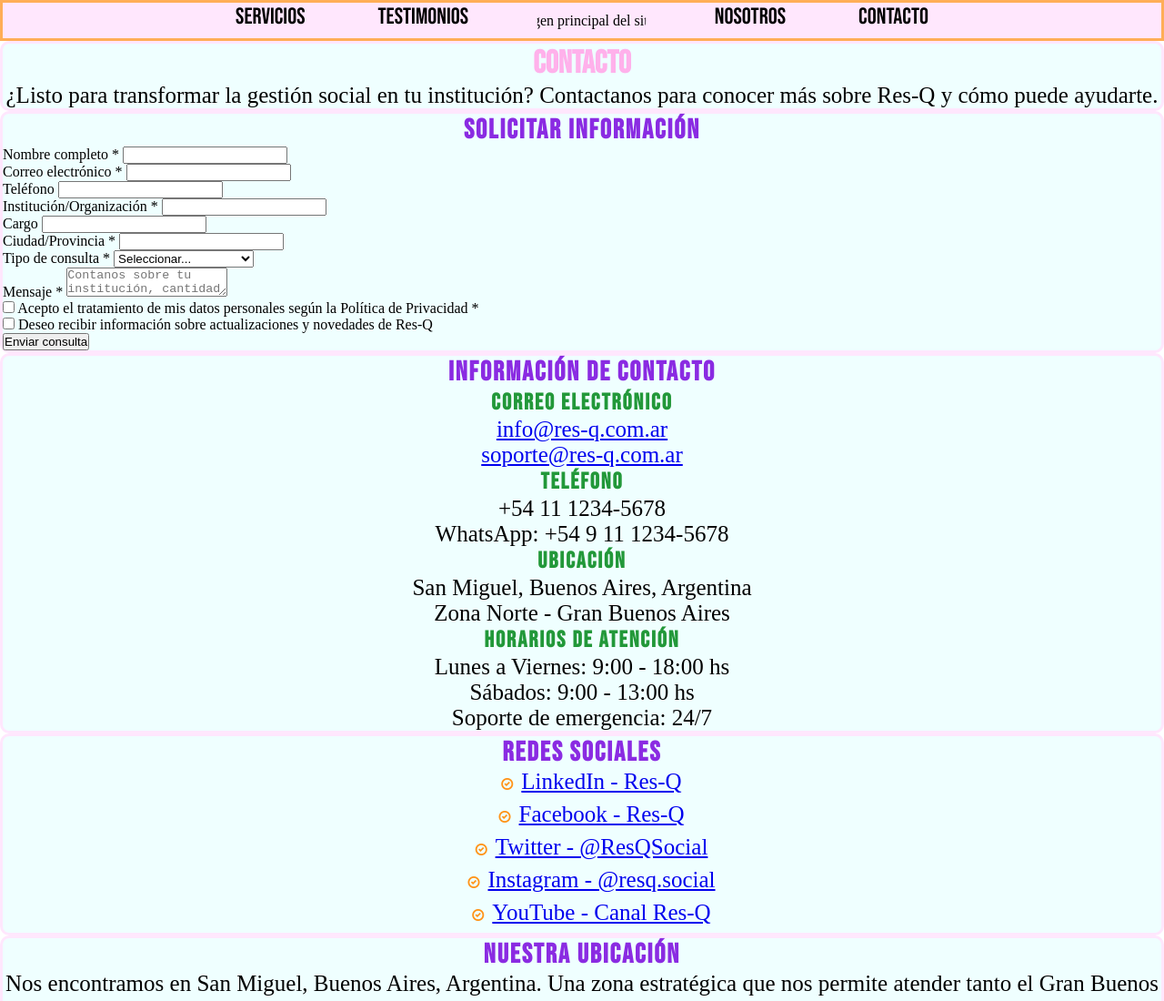
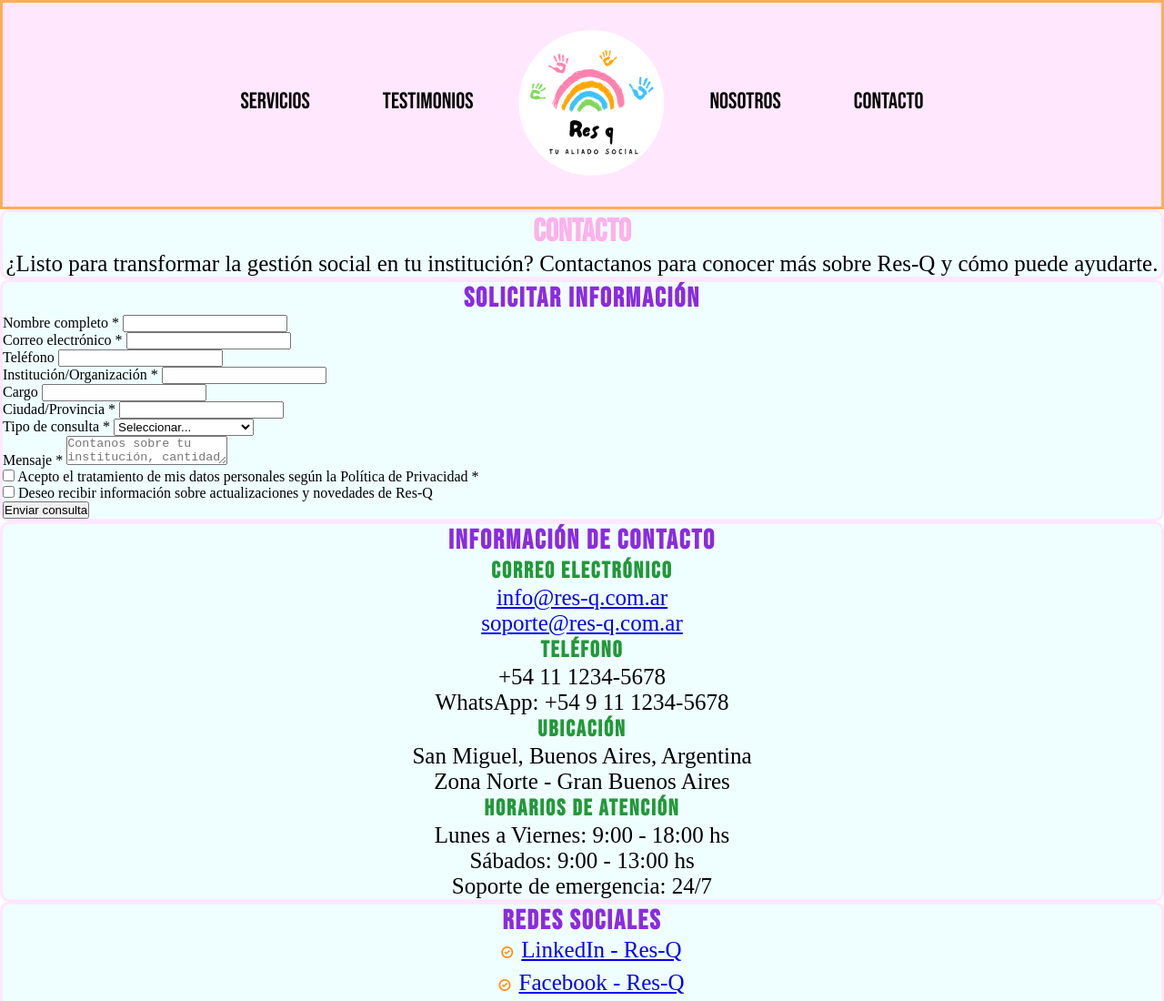
Before and after one commit to Lulanun/WebCorpo-ResQ, a plain HTML site: page assets/pages/contacto.html in a window 1280 px wide. Shown: the top 1100 px of the page at 91% size. Drawn offline with nearby package versions, Linux system fonts and the light colour scheme; a web font is replaced by a local one.

Commit message:
Arreglo rutas

```diff
--- a/assets/pages/contacto.html
+++ b/assets/pages/contacto.html
@@ -13,8 +13,8 @@
             <li><a href="./servicios.html">Servicios</a></li>
             <li><a href="./testimonios.html">Testimonios</a></li>
         </ul>
-         <a href="/index.html" id="logo-link">
-            <img src="./assets/img/icono2.png" alt="Imagen principal del sitio web" id="logo">
+         <a href="../index.html" id="logo-link">
+            <img src="../img/icono2.png"  alt="Imagen principal del sitio web" id="logo">
         </a>
         <ul class="derecha">
             <li><a href="./nosotros.html">Nosotros</a></li>
```
Also changed, not shown: assets/pages/nosotros.html (+1 -1 lines), assets/pages/servicios.html (+2 -1 lines).
